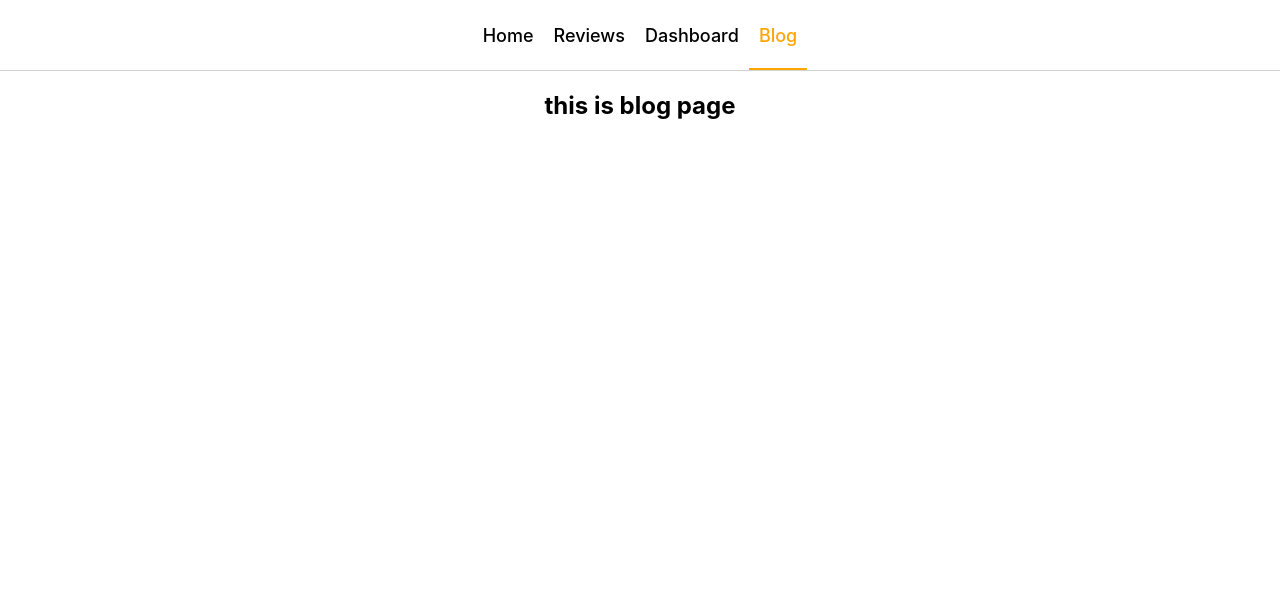
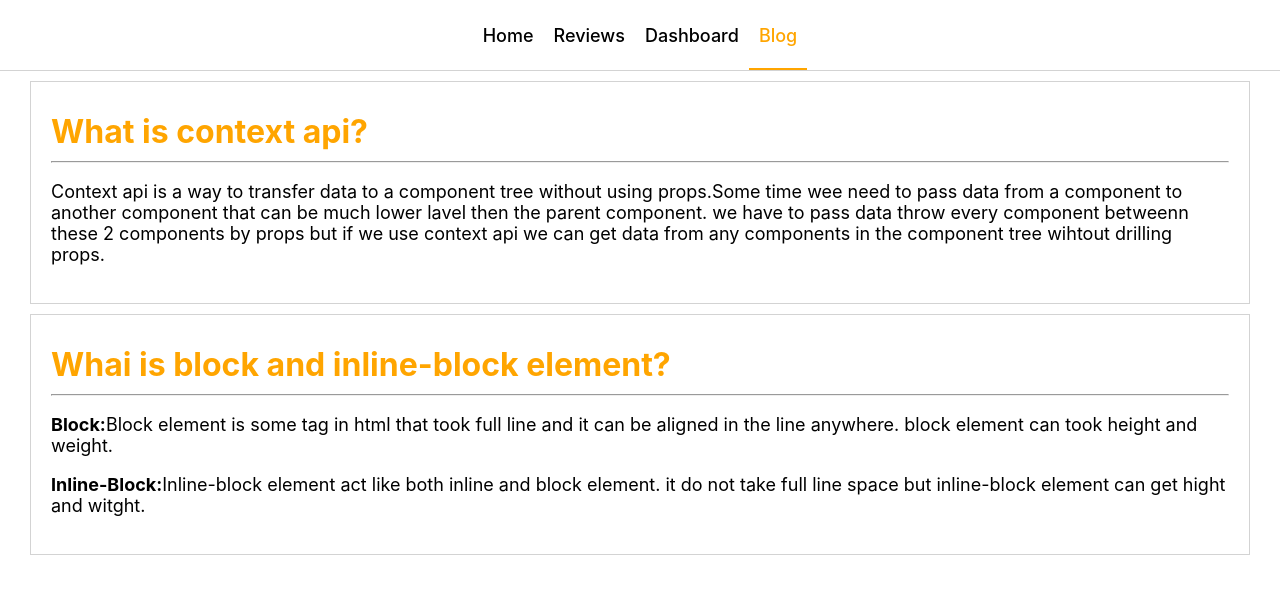
Before and after one commit to abusayeed4bd/react-product-analysis-website, a React (Create React App) app: page /blog in a window 1280 px wide. Shown: the top 594 px of the page. Built offline with nearby package versions, Linux system fonts and the light colour scheme.

Commit message:
blog added

```diff
--- a/src/components/Blog/Blog.css
+++ b/src/components/Blog/Blog.css
@@ -0,0 +1,14 @@
+.question {
+    text-align: left;
+    margin: 10px 30px;
+    padding: 20px;
+    border: 1px solid lightgray;
+}
+
+.question h1 {
+    margin: 10px 0;
+}
+
+.question p {
+    font-size: 18px;
+}
--- a/src/components/Blog/Blog.js
+++ b/src/components/Blog/Blog.js
@@ -4,7 +4,23 @@ import './Blog.css'
 const Blog = () => {
     return (
         <div>
-            <h2>this is blog page</h2>
+            <div className="question">
+                <h1 className='orange-color'>What is context api?</h1>
+                <hr />
+                <p>Context api is a way to transfer data to a component tree without using props.Some time wee need to pass data from a component to another component that can be much lower lavel then the parent component. we have to pass data throw every component betweenn these 2 components by props but if we use context api we can get data from any components in the component tree wihtout drilling props.</p>
+            </div>
+            <div className="question">
+                <h1 className='orange-color'>Whai is block and inline-block element?</h1>
+                <hr />
+                <p>
+                    <b>Block:</b>
+                    Block element is some tag in html that took full line and it can be aligned in the line anywhere. block element can took height and weight.
+                </p>
+                <p>
+                    <b>Inline-Block:</b>
+                    Inline-block element act like both inline and block element. it do not take full line space but inline-block element can get hight and witght.
+                </p>
+            </div>
         </div>
     );
 };
```
